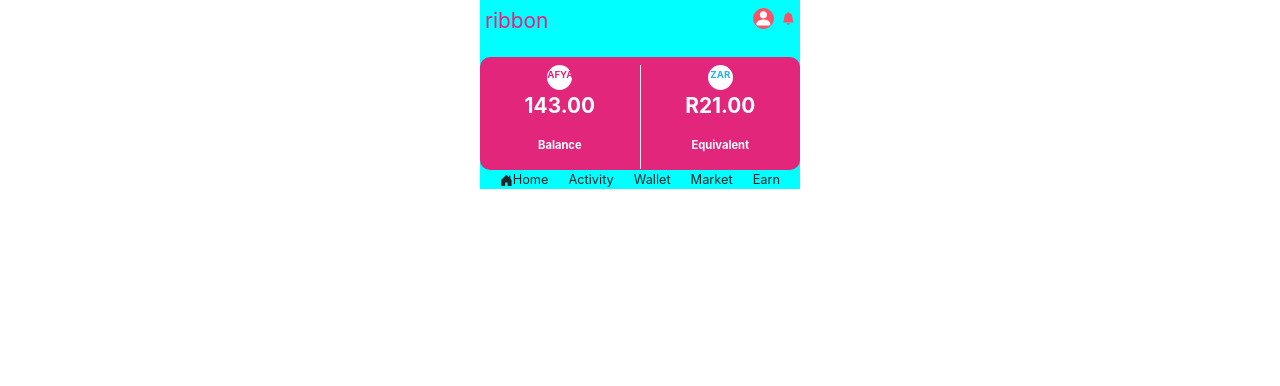
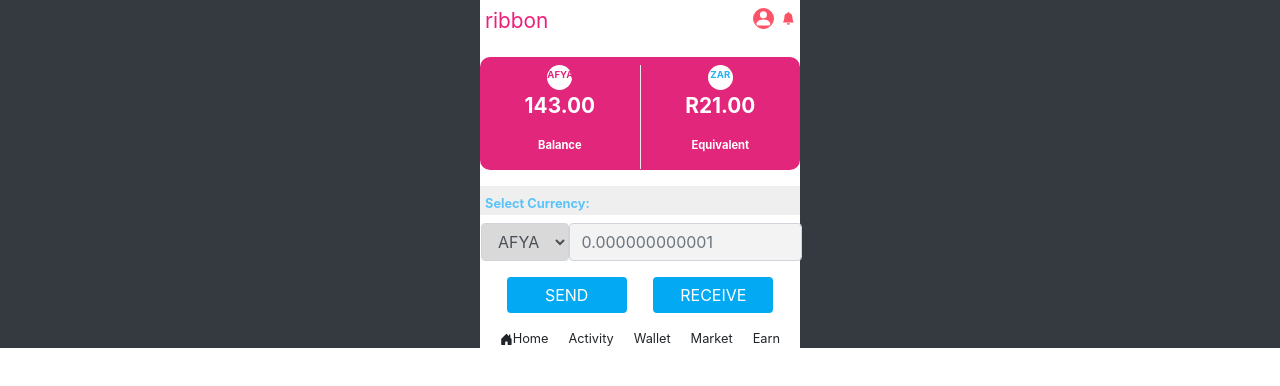
Before and after one commit to Elijahscriptdev/ribbon, a React (Create React App) app: page / in a window 1280 px wide. Shown: the top 386 px of the page. Built offline with nearby package versions, Linux system fonts and the light colour scheme.

Commit message:
updated form

```diff
--- a/src/App.css
+++ b/src/App.css
@@ -7,7 +7,7 @@
 .App {
   /* text-align: center; */
   width: 320px;
-  background-color: aqua;
+  background-color: #ffffff;
   margin: 0 auto;
 }
 
--- a/src/App.js
+++ b/src/App.js
@@ -4,8 +4,10 @@ import Home from './pages/home/Home';
 
 function App() {
   return (
+    <div className="container-fluid bg-dark">
     <div className="App">
       <Home />
+    </div>
     </div>
   );
 }
--- /dev/null
+++ b/src/components/Card.js
@@ -0,0 +1,35 @@
+import React from "react";
+
+const Card = () => {
+  return (
+    <div>
+      <div className='cards pt-2'>
+        <div>
+          <div className='circle-container'>
+            <div className='circle'>AFYA</div>
+          </div>
+          <div className='font'>
+            <p>143.00</p>
+          </div>
+          <div className='bal'>
+            <p>Balance</p>{" "}
+          </div>
+        </div>
+        <span></span>
+        <div>
+          <div className='circle-container'>
+            <div className='circle blue'>ZAR</div>
+          </div>
+          <div className='font'>
+            <p>R21.00</p>{" "}
+          </div>
+          <div className='bal'>
+            <p>Equivalent</p>{" "}
+          </div>
+        </div>
+      </div>
+    </div>
+  );
+};
+
+export default Card;
--- /dev/null
+++ b/src/components/FormContainer.js
@@ -0,0 +1,39 @@
+import React from "react";
+import { Button, Form, FormGroup, Input } from "reactstrap";
+
+const FormContainer = () => {
+  return (
+    <div className='my-3'>
+      <div className='form-header'>
+        <h3>Select Currency:</h3>
+      </div>
+      <Form className='p'>
+        <FormGroup className='row'>
+          <Input
+            type='select'
+            name='select'
+            id='exampleSelect'
+            className='col-3 ml-3 select'
+          >
+            <option>AFYA</option>
+            <option>ZAR</option>
+          </Input>
+          <Input
+            type='text'
+            name='text'
+            id='exampleSearch'
+            placeholder='0.000000000001'
+            className='col-8 input'
+          />
+        </FormGroup>
+
+        <div className='button'>
+          <Button>SEND</Button>
+          <Button>RECEIVE</Button>
+        </div>
+      </Form>
+    </div>
+  );
+};
+
+export default FormContainer;
--- a/src/index.css
+++ b/src/index.css
@@ -2,6 +2,7 @@ body {
   margin: 0;
   padding: 0;
   box-sizing: border-box;
+  background: black;
   font-family: -apple-system, BlinkMacSystemFont, 'Segoe UI', 'Roboto', 'Oxygen',
     'Ubuntu', 'Cantarell', 'Fira Sans', 'Droid Sans', 'Helvetica Neue',
     sans-serif;
--- a/src/pages/home/Home.css
+++ b/src/pages/home/Home.css
@@ -44,3 +44,40 @@ span {
   font-weight: bold;
   font-size: 1.3rem;
 }
+
+.form-header {
+  background: #efefef;
+}
+
+.form-header h3 {
+  font-size: 0.8rem;
+  color: #5cc3f8;
+  font-weight: bold;
+  padding: 10px 5px 3px;
+}
+
+.select {
+  background-color: #d9d9d9 !important;
+}
+
+.input {
+  background-color: #f3f3f3 !important;
+}
+
+.button {
+    display: flex;
+    flex-direction: row;
+    justify-content: space-evenly;
+}
+
+.button Button {
+    background: #04A9F4;
+    color: #ffffff;
+    border: none;
+    width: 120px;
+}
+
+.button Button:hover {
+    background: #036b9b;
+    color: #ffffff;
+}
--- a/src/pages/home/Home.js
+++ b/src/pages/home/Home.js
@@ -1,4 +1,6 @@
 import React from "react";
+import Card from "../../components/Card";
+import FormContainer from "../../components/FormContainer";
 import BottomNav from "../../navigation/bottomNav/BottomNav";
 import TopNav from "../../navigation/topNav/TopNav";
 import "./Home.css";
@@ -7,31 +9,8 @@ const Home = () => {
   return (
     <div>
       <TopNav />
-      <div className='cards pt-2'>
-        <div>
-          <div className='circle-container'>
-            <div className='circle'>AFYA</div>
-          </div>
-          <div className='font'>
-            <p>143.00</p>
-          </div>
-          <div className='bal'>
-            <p>Balance</p>{" "}
-          </div>
-        </div>
-        <span></span>
-        <div>
-          <div className='circle-container'>
-            <div className='circle blue'>ZAR</div>
-          </div>
-          <div className='font'>
-            <p>R21.00</p>{" "}
-          </div>
-          <div className='bal'>
-            <p>Equivalent</p>{" "}
-          </div>
-        </div>
-      </div>
+      <Card />
+      <FormContainer />
       <BottomNav />
     </div>
   );
```
